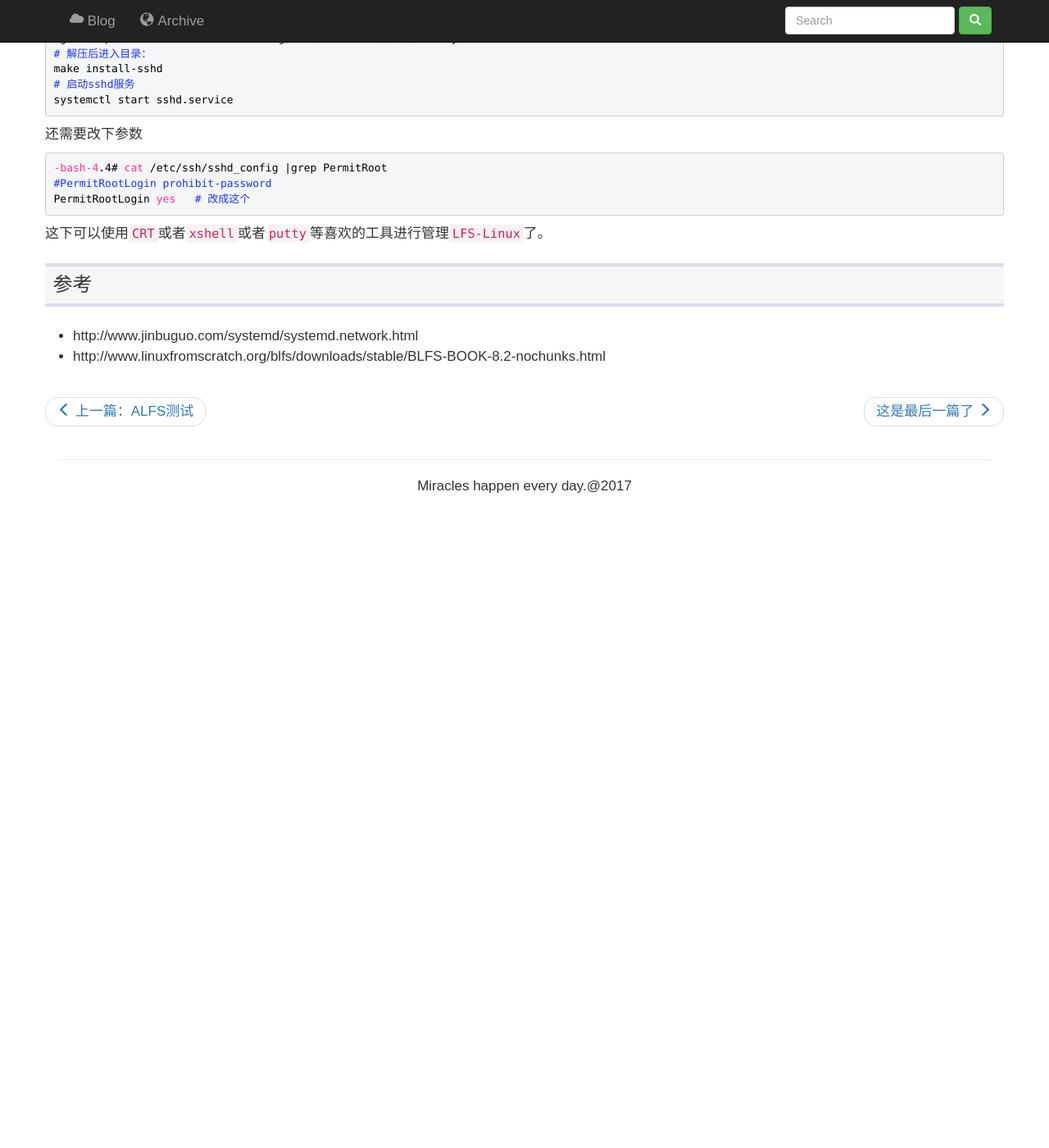
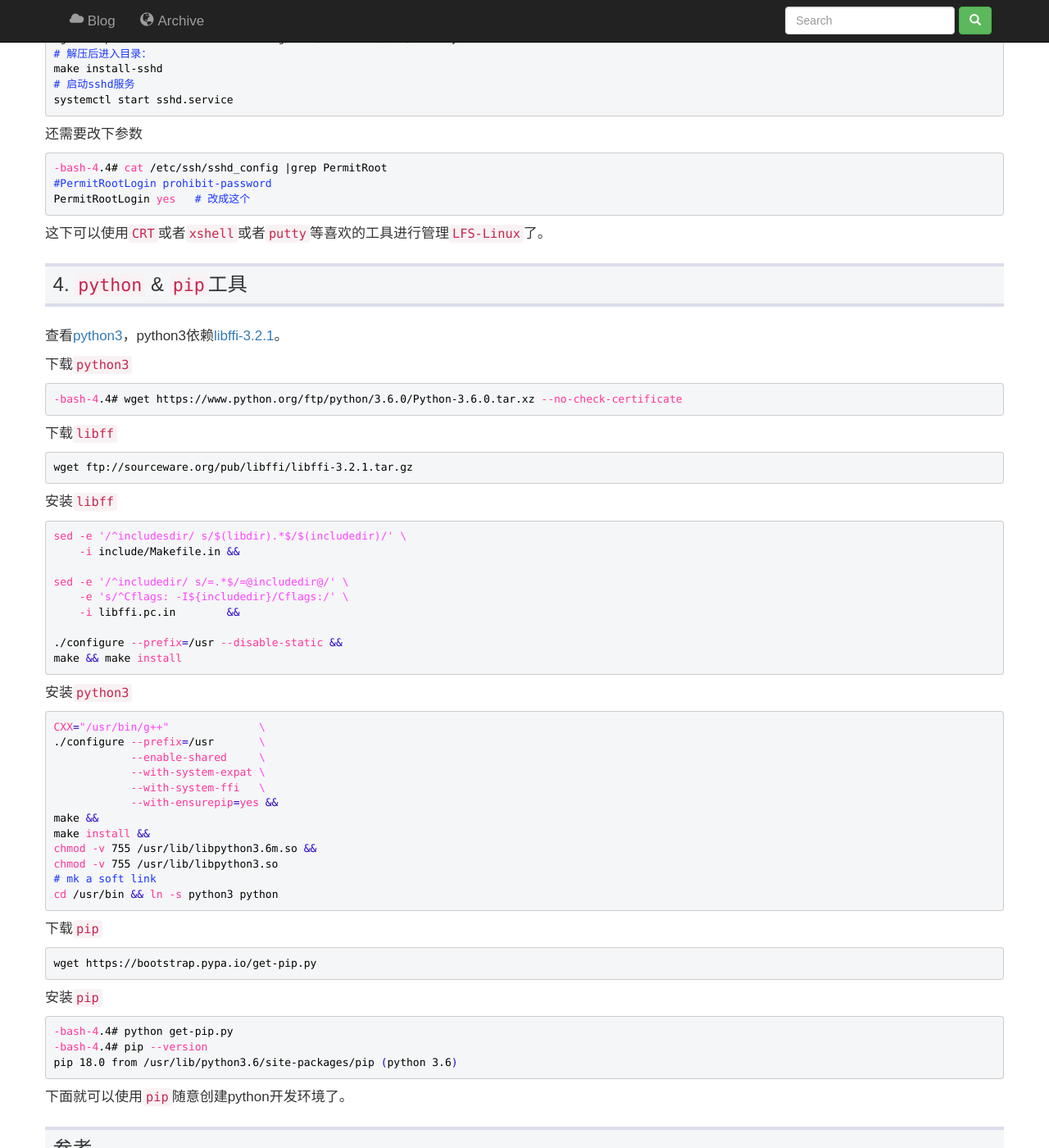
Before and after one commit to yangfeiffei/yangfeiffei.github.io, a Jekyll site: the page built from _posts/2018-08-04-alfs-test-2.md, in a window 1280 px wide and 1400 px high, scrolled down 3396 px. Shown: the whole window at 82% size. Built offline with Jekyll 4.4.1, drawn with Linux system fonts in a browser that asks for light colours; before the commit the page ends 4026 px from its top, so only the background shows below that; some of the changed text lies outside the part shown.

Commit message:
alfs-test-2-pyton

````diff
--- a/_posts/2018-08-04-alfs-test-2.md
+++ b/_posts/2018-08-04-alfs-test-2.md
@@ -41,7 +41,7 @@ systemctl restart systemd-networkd.service
 
 > GNU Wget is a free utility for non-interactive download of files from the Web.  It supports HTTP, HTTPS, and FTP protocols, as well as retrieval through HTTP proxies.
 
-## 2.1 下载wget
+## 2.1 下载`wget`
 
 先用其他机器下载下来，再拷贝进去
 
@@ -50,7 +50,7 @@ wget https://ftp.gnu.org/gnu/wget/wget-1.19.4.tar.gz
 wget https://openssl.org/source/openssl-1.0.2k.tar.gz  # wget 依赖openssl
 ```
 
-## 2.2 安装openssl
+## 2.2 安装`openssl`
 
 > OpenSSL is a cryptography toolkit implementing the Secure Sockets Layer (SSL v2/v3) and Transport Layer Security (TLS v1) network protocols and related cryptography standards required by them.
 >
@@ -73,7 +73,7 @@ install -dv -m755 /usr/share/doc/openssl-1.0.2k  &&
 cp -vfr doc/*     /usr/share/doc/openssl-1.0.2k
 ```
 
-## 2.3 安装wget
+## 2.3 安装`wget`
 
 ```bash
 # 解压
@@ -87,9 +87,9 @@ make && make install
 
 # 3. 配置`sshd`服务
 
-默认的LFS是没有安装ssh服务的，有了sshd服务，管理起来当然更加舒坦。
+默认的`LFS`是没有安装`ssh`服务的，有了`sshd`服务，管理起来当然更加舒坦。
 
-参考BLFS可以查到需要openssh需要安装，http://www.linuxfromscratch.org/blfs/downloads/stable/BLFS-BOOK-8.2-nochunks.html#openssh。
+参考`BLFS`可以查到需要`openssh`需要安装，http://www.linuxfromscratch.org/blfs/downloads/stable/BLFS-BOOK-8.2-nochunks.html#openssh。
 
 ## 3.1 准备ssh相关软件包
 
@@ -149,6 +149,71 @@ PermitRootLogin yes   # 改成这个
 
 这下可以使用`CRT`或者`xshell`或者`putty`等喜欢的工具进行管理`LFS-Linux`了。
 
+
+
+# 4. `python` & `pip`工具
+
+查看[python3](http://www.linuxfromscratch.org/blfs/downloads/8.0-systemd/BLFS-BOOK-8.0-systemd-nochunks.html#python3)，python3依赖[libffi-3.2.1](http://www.linuxfromscratch.org/blfs/downloads/8.0-systemd/BLFS-BOOK-8.0-systemd-nochunks.html#libffi)。
+
+下载`python3`
+
+```bash
+-bash-4.4# wget https://www.python.org/ftp/python/3.6.0/Python-3.6.0.tar.xz --no-check-certificate
+```
+
+下载`libff`
+
+```bash
+wget ftp://sourceware.org/pub/libffi/libffi-3.2.1.tar.gz
+```
+
+安装`libff`
+
+```bash
+sed -e '/^includesdir/ s/$(libdir).*$/$(includedir)/' \
+    -i include/Makefile.in &&
+
+sed -e '/^includedir/ s/=.*$/=@includedir@/' \
+    -e 's/^Cflags: -I${includedir}/Cflags:/' \
+    -i libffi.pc.in        &&
+
+./configure --prefix=/usr --disable-static &&
+make && make install
+```
+
+安装`python3`
+
+```bash
+CXX="/usr/bin/g++"              \
+./configure --prefix=/usr       \
+            --enable-shared     \
+            --with-system-expat \
+            --with-system-ffi   \
+            --with-ensurepip=yes &&
+make &&
+make install &&
+chmod -v 755 /usr/lib/libpython3.6m.so &&
+chmod -v 755 /usr/lib/libpython3.so
+# mk a soft link
+cd /usr/bin && ln -s python3 python
+```
+
+下载`pip`
+
+```bash
+wget https://bootstrap.pypa.io/get-pip.py
+```
+
+安装`pip`
+
+```bash
+-bash-4.4# python get-pip.py
+-bash-4.4# pip --version
+pip 18.0 from /usr/lib/python3.6/site-packages/pip (python 3.6)
+```
+
+下面就可以使用`pip`随意创建python开发环境了。
+
 # 参考
 
 - http://www.jinbuguo.com/systemd/systemd.network.html
````
